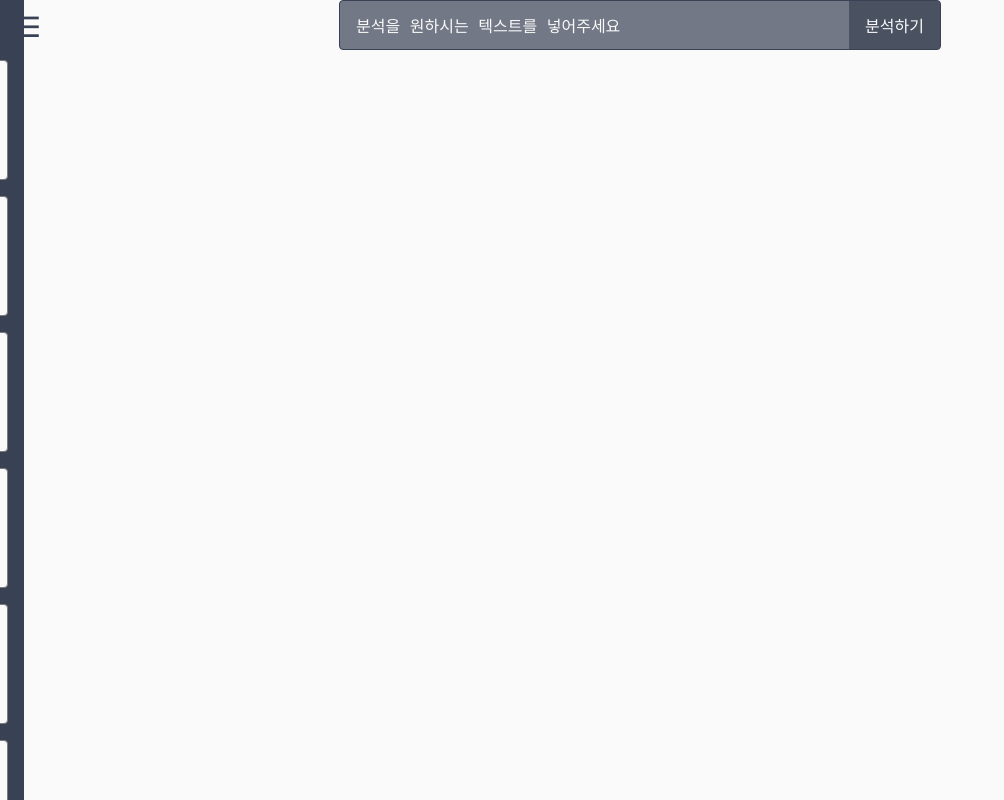
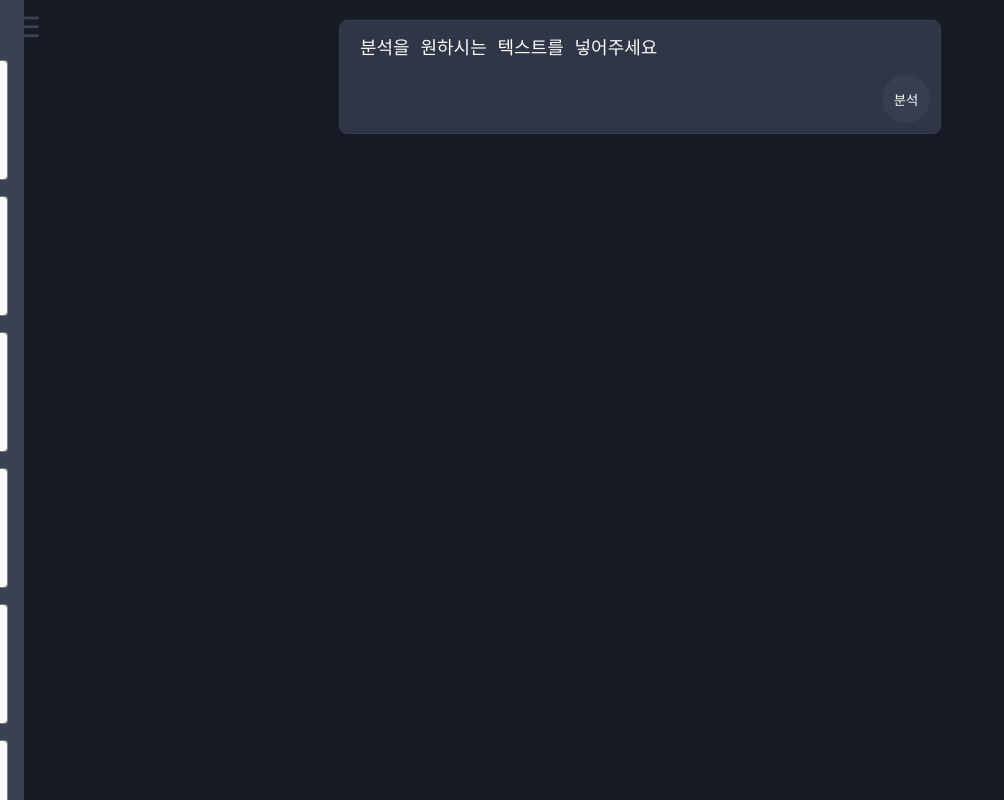
Before and after one commit to pnucse-capstone2025/Capstone-2025-team-22, a React (Vite) app in the folder front_end/: page / in a window 1280 px wide. Shown: the whole page, without its empty margins (0-1004 px from the left). Built offline with nearby package versions, Linux system fonts and the light colour scheme.

Commit message:
FEAT: 분석 버튼 옵션 추가

```diff
--- a/front_end/src/components/SearchBar/SearchBar.module.scss
+++ b/front_end/src/components/SearchBar/SearchBar.module.scss
@@ -1,51 +1,30 @@
 .searchBar {
+  position: relative;
   display: flex;
   width: 100%;
   max-width: 600px;
-  margin: 0 auto;
+  margin: 20px auto;
   background-color: rgba(57, 66, 84, 0.7);
   border: 1px solid rgba(57, 66, 84, 1);
-  border-radius: 4px;
+  border-radius: 8px;
   overflow: hidden;
+  min-height: 112px;
 
-  button {
-    padding: 12px 16px;
-    background-color: rgba(57, 66, 84, 0.7);
-    color: #fafafa;
-    font-size: 16px;
-    border: none;
-    outline: none;
-    cursor: pointer;
-    transition:
-      background-color 0.3s ease,
-      color 0.3s ease,
-      transform 0.2s ease,
-      box-shadow 0.3s ease;
-
-    &:hover {
-      box-shadow:
-        0 4px 12px rgba(0,0,0,0.15),
-        0 0 8px rgba(255,255,255,0.6);
-    }
-  }
-
-  input,
-  textarea {
+  .searchInput {
     flex: 1;
-    padding: 12px 16px;
-    font-size: 16px;
+    padding: 12px 20px;
+    padding-right: 60px;
+    padding-bottom: 24px;
+    font-size: 18px;
     background-color: transparent;
     color: #fafafa;
     border: none;
     outline: none;
     cursor: text;
-    transition:
-      background-color 0.3s ease,
-      caret-color 0.3s ease;
+    resize: none;
 
     &::placeholder {
       color: #fafafa;
-      transition: color 0.3s ease;
     }
 
     &:focus {
@@ -58,8 +37,69 @@
     }
   }
 
-  textarea {
-    resize: none;
-    overflow-y: auto;
+  .mainButton {
+    position: absolute;
+    bottom: 10px;
+    right: 10px;
+    width: 48px;
+    height: 48px;
+    border-radius: 50%;
+    background-color: rgba(57, 66, 84, 0.7);
+    color: #fafafa;
+    border: none;
+    cursor: pointer;
+    display: flex;
+    align-items: center;
+    justify-content: center;
+
+    transition: box-shadow 0.3s ease, transform 0.2s ease;
+    &:hover {
+    box-shadow:
+      0 0 12px 4px rgba(255, 255, 255, 0.6),
+      0 0 4px 2px rgba(255, 255, 255, 0.4);
+  }
+  }
+
+  .subButtonGroup {
+    position: absolute;
+    bottom: 10px;
+    right: 70px;
+    display: flex;
+    gap: 8px;
+
+    .subButton {
+      width: 48px;
+      height: 48px;
+      border-radius: 50%;
+      background-color: rgba(100, 120, 160, 0.9);
+      color: #fafafa;
+      border: none;
+      cursor: pointer;
+      font-size: 12px;
+      display: flex;
+      align-items: center;
+      justify-content: center;
+      animation: slideIn 0.3s ease forwards;
+
+      transition: box-shadow 0.3s ease, transform 0.2s ease;
+
+      &:hover {
+    box-shadow:
+      0 0 10px rgba(255, 255, 255, 0.3),
+      0 0 20px rgba(255, 255, 255, 0.2);
+      }
+
+    }
   }
 }
+
+@keyframes slideIn {
+  from {
+    transform: translateX(20px);
+    opacity: 0;
+  }
+  to {
+    transform: translateX(0);
+    opacity: 1;
+  }
+}
--- a/front_end/src/components/SearchBar/SearchBar.tsx
+++ b/front_end/src/components/SearchBar/SearchBar.tsx
@@ -10,6 +10,7 @@ export default function SearchBar({ onSearch }: SearchBarProps) {
   const [value, setValue] = useState('')
   const textareaRef = useRef<HTMLTextAreaElement>(null)
   const [minHeight, setMinHeight] = useState<number>(0)
+  const [showSubButtons, setShowSubButtons] = useState(false)
 
   useEffect(() => {
     const ta = textareaRef.current
@@ -34,6 +35,7 @@ export default function SearchBar({ onSearch }: SearchBarProps) {
   const handleSubmit = (e: FormEvent) => {
     e.preventDefault()
     onSearch(value.trim())
+    setShowSubButtons(prev => !prev)
   }
 
   return (
@@ -46,7 +48,15 @@ export default function SearchBar({ onSearch }: SearchBarProps) {
         onChange={handleChange}
         rows={1}
       />
-      <button type="submit">분석하기</button>
+       <button type="submit" className={styles.mainButton}>분석</button>
+
+      {showSubButtons && (
+        <div className={styles.subButtonGroup}>
+          <button type="button" className={styles.subButton}>명사</button>
+          <button type="button" className={styles.subButton}>형용사</button>
+          <button type="button" className={styles.subButton}>동사</button>
+        </div>
+      )}
     </form>
   )
 }
--- a/front_end/src/layouts/MainLayout.module.scss
+++ b/front_end/src/layouts/MainLayout.module.scss
@@ -1,5 +1,5 @@
 .layoutWrapper {
-  background-color: #fafafa;
+  background-color: #171B26;
   position: relative;
   width: 100%;
   height: 100vh;
@@ -20,17 +20,6 @@
   &.open {
     color: #fafafa;
   }
-}
-
-.searchBar {
-  position: fixed;
-  top: 20px;
-  left: 50%;
-  transform: translateX(-50%);
-  z-index: 1000;
-  width: 100%;
-  max-width: 600px;
-  box-sizing: border-box;
 }
 
 .drawer {
--- a/front_end/src/layouts/MainLayout.tsx
+++ b/front_end/src/layouts/MainLayout.tsx
@@ -37,8 +37,6 @@ export function MainLayout() {
         ))}
       </aside>
       {drawerOpen && <div className={styles.backdrop} onClick={toggleDrawer} />}
-
-      {/* 여기서 HomePage 또는 DetailPage 중 하나가 렌더링됩니다 */}
       <Outlet />
     </div>
   )
--- a/front_end/src/pages/Detail/Detail.module.scss
+++ b/front_end/src/pages/Detail/Detail.module.scss
@@ -1,10 +1,11 @@
 .detailWrapper{
-  background-color: aqua;
   height: 100vh;
   display:flex;
   flex-direction: column;
   align-items: center;
   justify-content: center;
+
+  color: #ffffff;
 }
 .detailContainer{
   padding: 20px;
```
